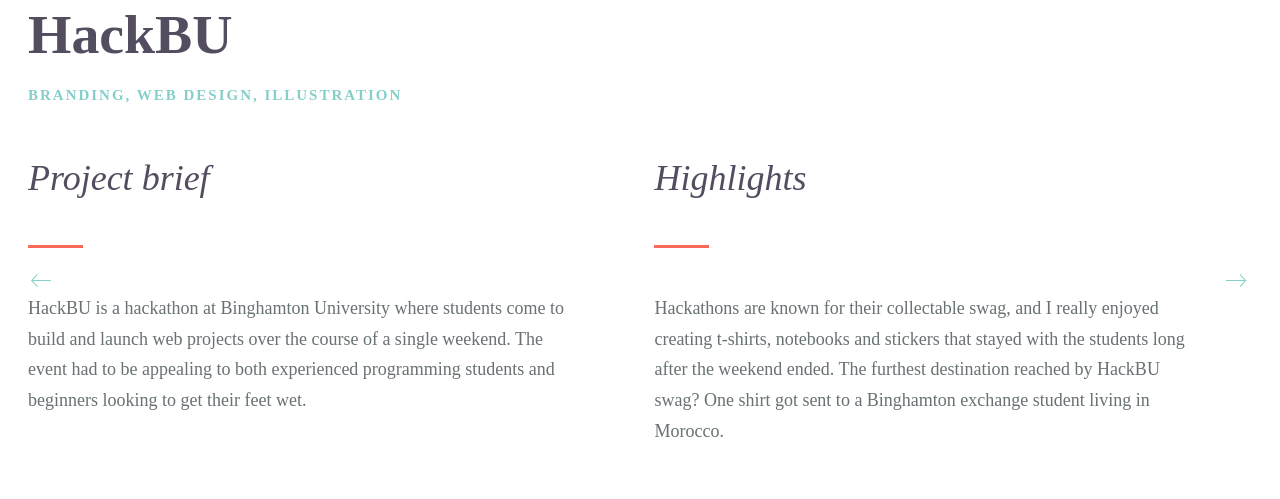
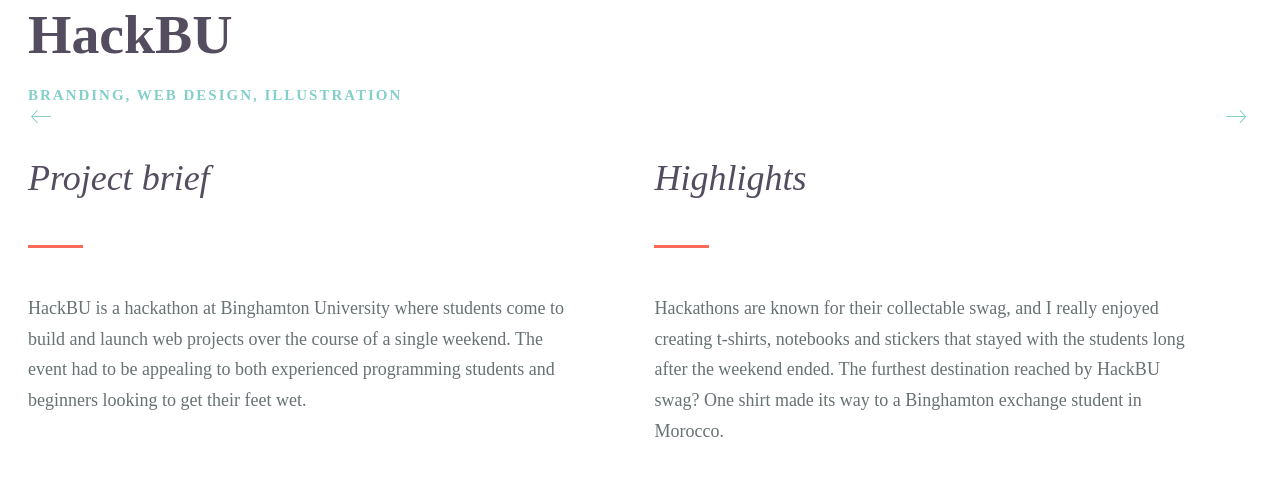
Before and after one commit to suaing49/julesforrest.github.io, a Jekyll site: the page built from _posts/2015-08-20-hackbu.md, in a window 1280 px wide. Shown: the part 169-668 px from the top of the page. Built offline with Jekyll 4.4.1, drawn with Linux system fonts in a browser that asks for light colours; nearby versions of some CDN libraries.

Commit message:
fixed arrow position

```diff
--- a/_posts/2015-08-20-hackbu.md
+++ b/_posts/2015-08-20-hackbu.md
@@ -7,7 +7,7 @@ categories:
 - "web design"
 - illustration
 brief: HackBU is a hackathon at Binghamton University where students come to build and launch web projects over the course of a single weekend. The event had to be appealing to both experienced programming students and beginners looking to get their feet wet.
-highlights: Hackathons are known for their collectable swag, and I really enjoyed creating t-shirts, notebooks and stickers that stayed with the students long after the weekend ended. The furthest destination reached by HackBU swag? One shirt got sent to a Binghamton exchange student living in Morocco.
+highlights: Hackathons are known for their collectable swag, and I really enjoyed creating t-shirts, notebooks and stickers that stayed with the students long after the weekend ended. The furthest destination reached by HackBU swag? One shirt made its way to a Binghamton exchange student in Morocco.
 thumb: /img/hackbu/hackbu-homepage.png
 ---
 
--- a/css/main.scss
+++ b/css/main.scss
@@ -230,7 +230,7 @@ img {
 
 .homepage .nav--container {
   display: none;
-  z-index: 3;
+  z-index: 5;
 }
 
 /********** homepage project styles **********/
@@ -308,7 +308,7 @@ img {
 
 .site-footer {
   background-color: $background-gray;
-  padding: 80px 0;
+  padding: 70px 0;
   position: relative;
   z-index: 2;
 }
--- a/js/main.js
+++ b/js/main.js
@@ -1,9 +1,23 @@
 $(window).scroll(function() {
-  var headerHeight = $(window).height();
+  var windowHeight = $(window).height();
+  var pageHeight = $(document).outerHeight();
+  var footerHeight = $('.site-footer').outerHeight();
+  var scrollBottom = $(window).scrollTop() + $(window).height();
+  var headerHeight = $('.nav--container').height();
 
-  if ($(this).scrollTop() > headerHeight) {
+  $('.arrow--container').css("padding-top", headerHeight);
+
+  if ($(this).scrollTop() > windowHeight) {
     $('.homepage .nav--container').fadeIn(300);
   } else {
     $('.homepage .nav--container').fadeOut(300);
   }
+
+  if (scrollBottom + footerHeight > pageHeight) {
+    var margin = pageHeight - (footerHeight + scrollBottom);
+    $('.arrow').css({"margin-top": margin});
+  } else {
+    $('.arrow').css({"margin-top": 0});
+  }
+
 });
```
